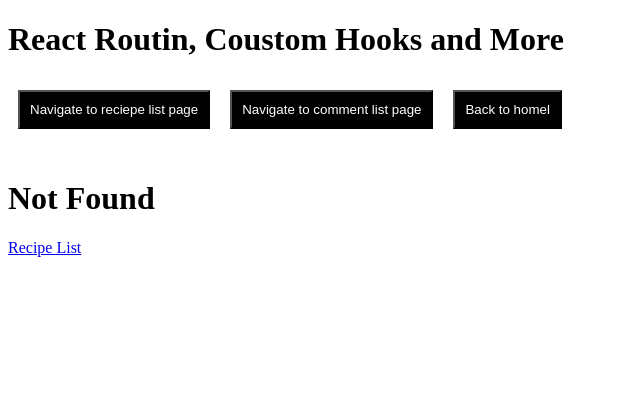
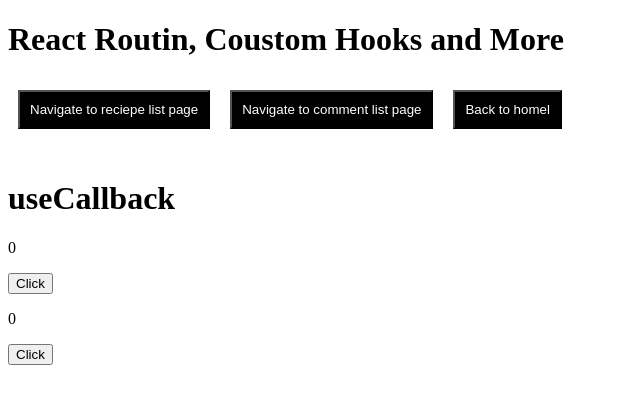
Before and after one commit to TheDarkLady/react_route, a React (Vite) app: page /usecallback in a window 1280 px wide. Before the commit this address had no page. Shown: the top 404 px of the page, without its empty margins (0-640 px from the left). Built offline with nearby package versions, Linux system fonts and the light colour scheme.

Commit message:
useCallBack()

```diff
--- a/src/App.jsx
+++ b/src/App.jsx
@@ -10,6 +10,7 @@ import Layout from "./pages/Layout.jsx";
 import ReactHookForm from "./pages/ReactHookForm.jsx";
 import Hooks from "./pages/hooks.jsx";
 import UseMemo from "./pages/UseMemo.jsx";
+import UseCallback from "./pages/useCallback.jsx";
 function App() {
   const navigate = useNavigate();
   return (
@@ -73,6 +74,7 @@ function App() {
         <Route path="/reacthookform" element={<ReactHookForm />} />
         <Route path="/hooks" element={<Hooks />} />
         <Route path="/usememo" element={<UseMemo />} />
+        <Route path="/usecallback" element={<UseCallback />} />
       </Routes>
 
     </>
--- /dev/null
+++ b/src/pages/Counter.jsx
@@ -0,0 +1,13 @@
+import React, { memo } from 'react'
+
+ function Counter({countValue, onClick}) {
+    console.log("This function is renderd", countValue)
+  return (
+    <>
+    <p>{countValue}</p>
+      <button onClick={onClick}>Click</button>
+    </>
+  )
+}
+
+export default memo(Counter)
--- /dev/null
+++ b/src/pages/useCallback.jsx
@@ -0,0 +1,21 @@
+import React from 'react'
+import { useState } from 'react'
+import Counter from './Counter'
+import { useCallback } from 'react'
+export default function UseCallback() {
+    const [countone, setCountOne] = useState(0)
+    const [counttwo, setCountTwo] = useState(0)
+    const memorizeSetCountOneFunc = useCallback(() => {
+        setCountOne((prevCount)=> prevCount + 1), [countone]
+    })
+    const memorizeSetCountTwoFunc = useCallback(() => {
+        setCountTwo((prevCount)=> prevCount + 1), [counttwo]
+    })
+  return (
+    <div>
+      <h1>useCallback</h1>
+      <Counter countValue={countone} onClick={memorizeSetCountOneFunc}></Counter>
+      <Counter countValue={counttwo} onClick={memorizeSetCountTwoFunc}></Counter>
+    </div>
+  )
+}
```
